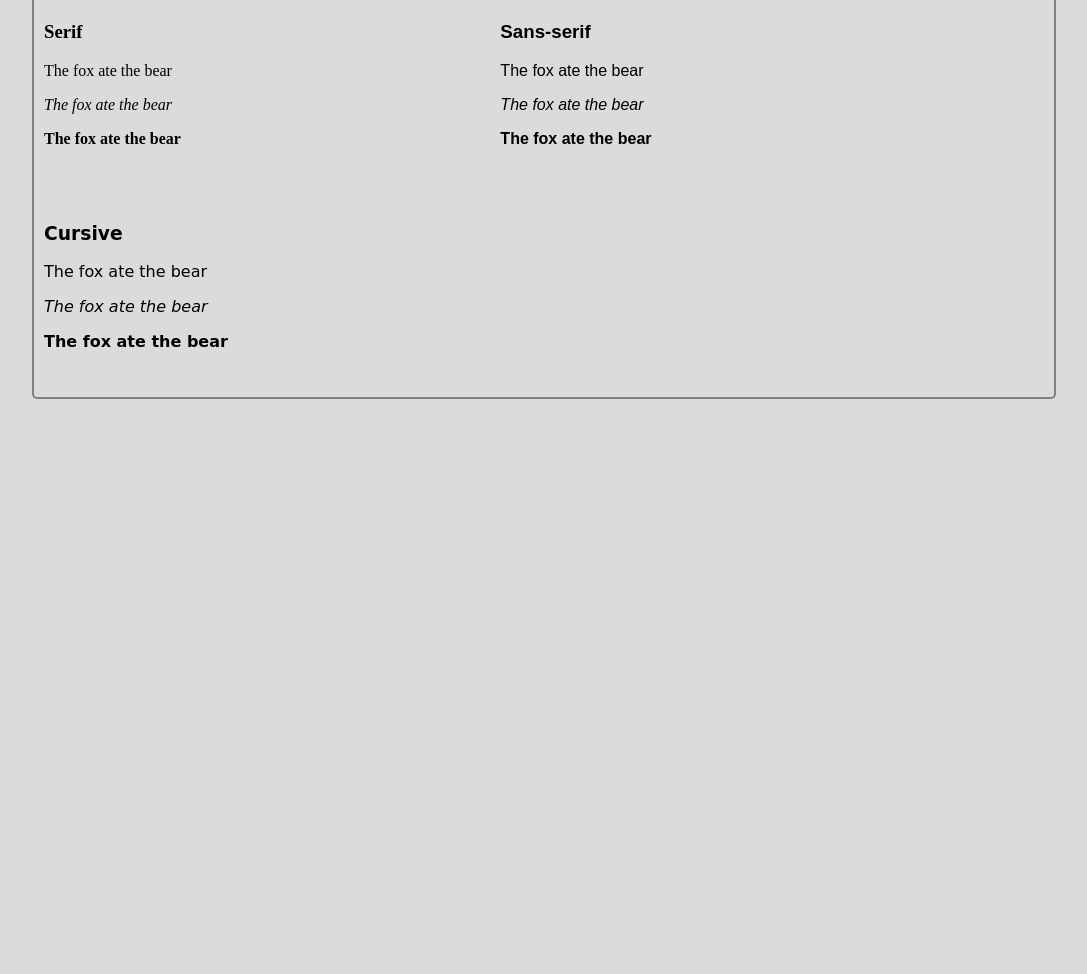
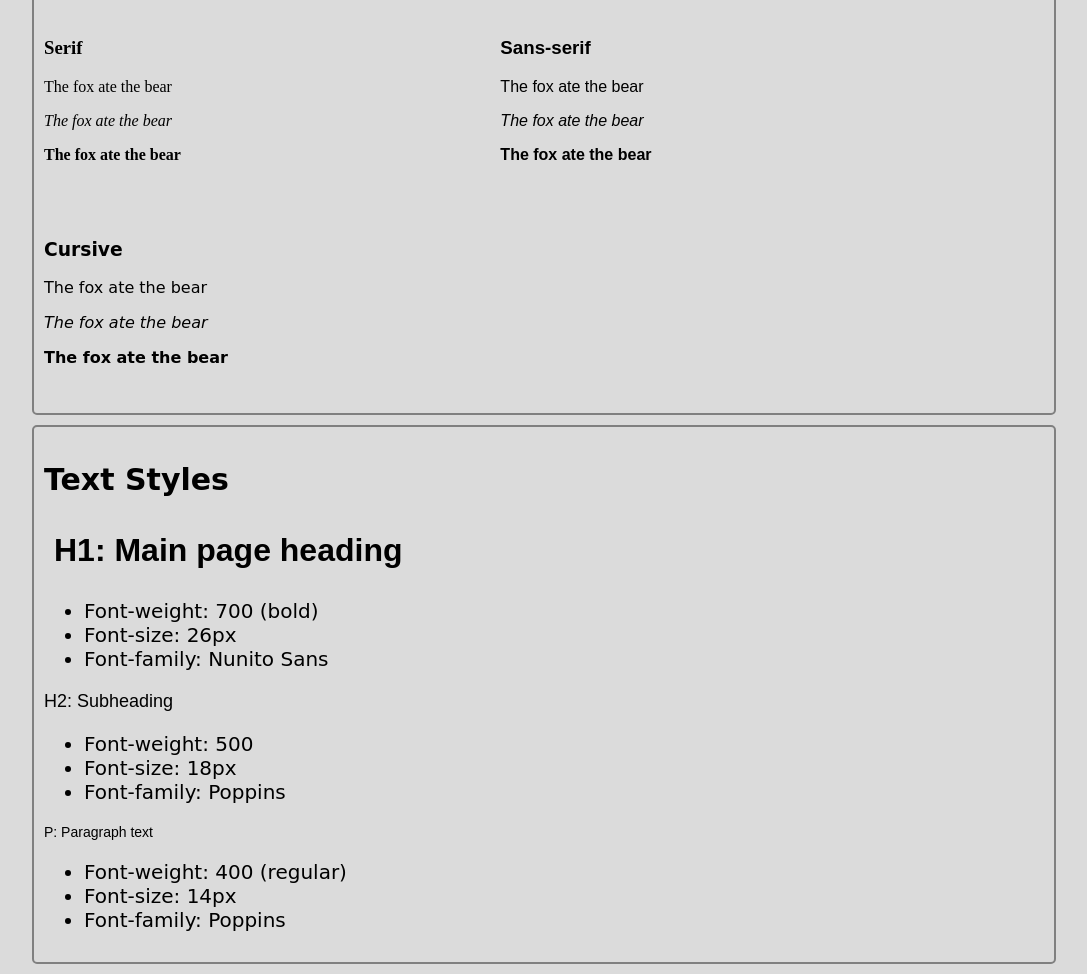
Before and after one commit to ashraf00963/design-panel, a plain HTML site: page index.html in a window 1280 px wide. Shown: the part 601-1575 px from the top of the page, without its empty margins (96-1183 px from the left). Before the commit the page ends 1010 px from the top, so only its background shows below. Drawn offline with Linux system fonts and the light colour scheme.

Commit message:
text-style panel

```diff
--- a/index.html
+++ b/index.html
@@ -13,15 +13,19 @@
             <div class="color-container">
                 <div class="color-panel red">
                     <p>Red</p>
+                    <p>rgb(255, 0, 0)</p>
                 </div>
                 <div class="color-panel blue">
                     <p>Blue</p>
+                    <p>rgb(0, 0, 255)</p>
                 </div>
                 <div class="color-panel orange">
                     <p>Orange</p>
+                    <p>rgb(255, 165, 0)</p>
                 </div>
                 <div class="color-panel green">
                     <p>Green</p>
+                    <p>rgb(0, 255, 0)</p>
                 </div>
             </div>
         </div>
@@ -52,5 +56,34 @@
                 </div>
             </div>
         </div>
+        <div class="container">
+            <h2>Text Styles</h2>
+            <div class="text-container">
+              <div class="text-panel">
+                <h1>H1: Main page heading</h1>
+                <ul>
+                  <li>Font-weight: 700 (bold)</li>
+                  <li>Font-size: 26px</li>
+                  <li>Font-family: Nunito Sans</li>
+                </ul>
+              </div>
+              <div class="text-panel">
+                <h2>H2: Subheading</h2>
+                <ul>
+                  <li>Font-weight: 500</li>
+                  <li>Font-size: 18px</li>
+                  <li>Font-family: Poppins</li>
+                </ul>
+              </div>
+              <div class="text-panel">
+                <p>P: Paragraph text</p>
+                <ul>
+                  <li>Font-weight: 400 (regular)</li>
+                  <li>Font-size: 14px</li>
+                  <li>Font-family: Poppins</li>
+                </ul>
+              </div>
+            </div>
+          </div>
     </body>
 </html>
--- a/styles.css
+++ b/styles.css
@@ -107,3 +107,22 @@ h1{
 .cursive {
     font-size: 16px;
 }
+
+.text-panel h1 {
+    font-weight: 700;
+    font-size: 32px;
+    font-family: 'Nunito Sans', sans-serif;
+    text-align: left;
+  }
+
+  .text-panel h2 {
+    font-weight: 500;
+    font-size: 18px;
+    font-family: 'Poppins', sans-serif;
+  }
+
+  .text-panel p {
+    font-weight: 400;
+    font-size: 14px;
+    font-family: 'Poppins', sans-serif;
+  }
```
